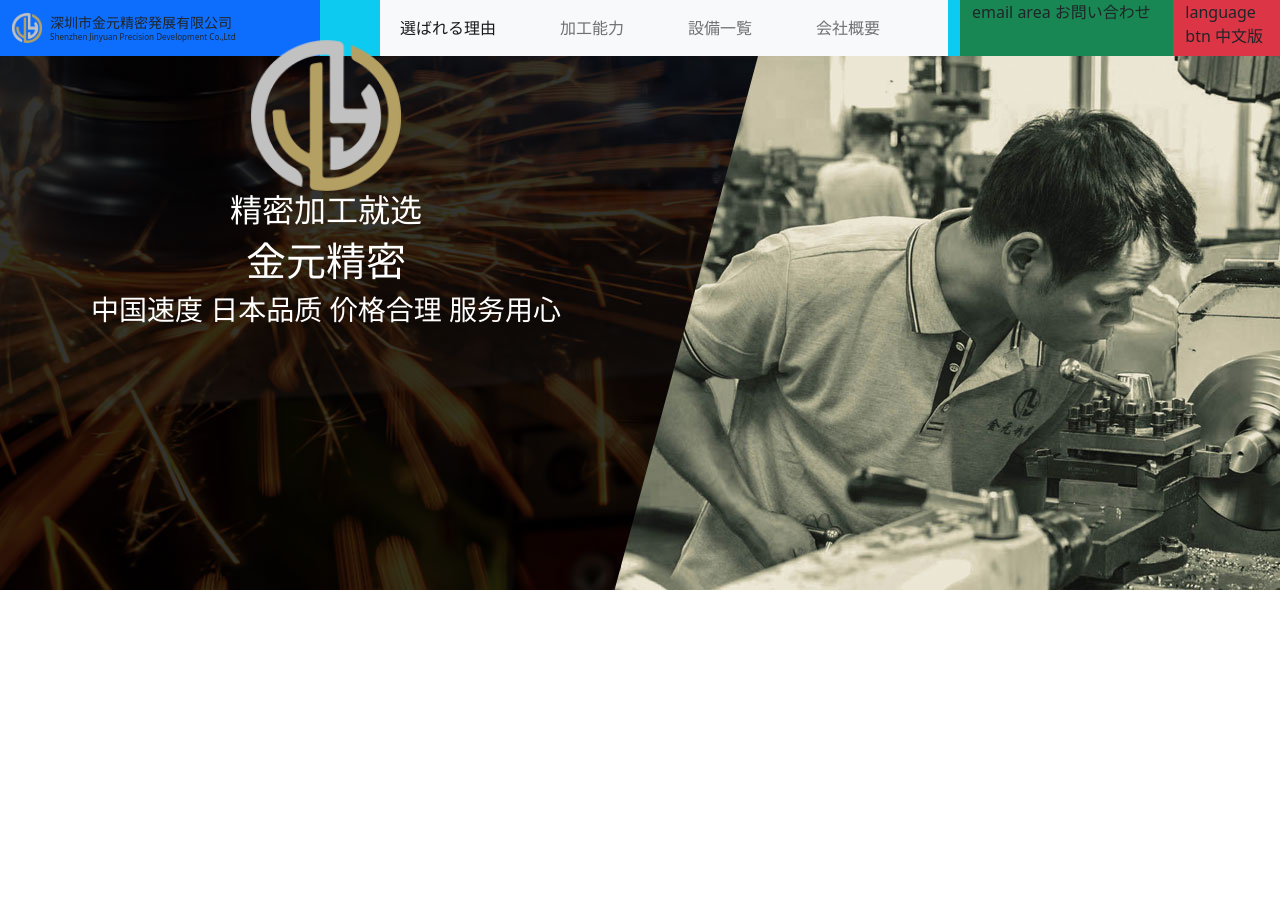
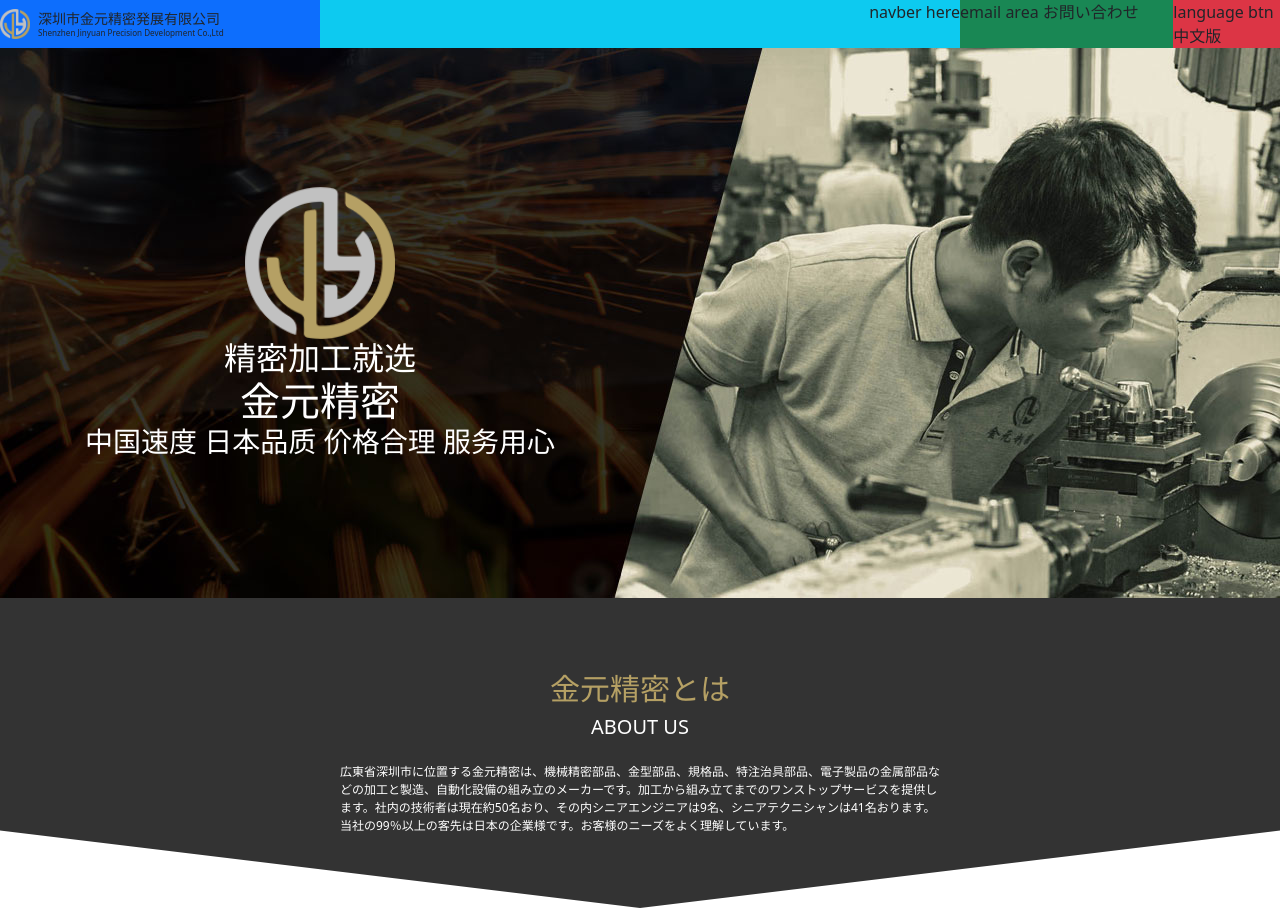
Before and after one commit to brtauhid/Shenzhen-Jinyuan-Precision-Exhibition-Co.-Ltd., a plain HTML site: page index.html in a window 1280 px wide. Before the commit the page ends 800 px from the top, so only its background shows below. Drawn offline with nearby package versions, Linux system fonts and the light colour scheme.

Commit message:
about section

```diff
--- a/index.html
+++ b/index.html
@@ -13,8 +13,8 @@
     <link rel="stylesheet" href="style.css" />
   </head>
   <body>
-    <div class="container-fluid">
-      <div class="row top-bar">
+    <div class="container-fluid top-bar">
+      <div class="row">
         <div class="col-md-3 d-flex bg-primary align-items-center">
           <div class="logo me-2">
             <img src="./img/logo.png" width="30px" alt="" />
@@ -25,7 +25,8 @@
           </div>
         </div>
         <div class="col-md-6 bg-info d-flex justify-content-end">
-          <nav class="navbar navbar-expand-lg bg-light">
+          navber here
+          <!-- <nav class="navbar navbar-expand-lg bg-light">
             <div class="container-fluid">
               <div class="collapse navbar-collapse" id="navbarNav">
                 <ul class="navbar-nav">
@@ -46,29 +47,46 @@
                 </ul>
               </div>
             </div>
-          </nav>
+          </nav> -->
         </div>
         <div class="col-md-2 bg-success">email area お問い合わせ</div>
         <div class="col-md-1 bg-danger">language btn 中文版</div>
       </div>
     </div>
 
-    <!-- Hero area starts here -->
-    <div class="container-fluid hch">
-      <div class="row">
-        <div class="hero-items">
+    <!-- Hero area -->
+    <section>
+      <div class="container-fluid">
+        <div class="row hch">
           <div
-            class="col-md-6 height-hero d-flex flex-column align-items-center"
+            class="col-md-6 offset-md-6 d-flex align-items-center justify-content-center flex-column"
           >
             <img src="./img/logo.png" width="150px" alt="" />
             <h2>精密加工就选</h2>
             <h1>金元精密</h1>
             <h3>中国速度 日本品质 价格合理 服务用心</h3>
           </div>
-          <div class="col-md-6"></div>
         </div>
       </div>
-    </div>
+    </section>
+    <!-- About Section -->
+
+    <section>
+      <div class="container-fluid">
+        <div class="row">
+          <div
+            class="col-md-12 d-flex align-items-center justify-content-center flex-column about-wrapper wrapper-bg"
+          >
+            <h1>金元精密とは</h1>
+            <h3 class="mt-2 mb-4">ABOUT US</h3>
+            <p>
+              広東省深圳市に位置する金元精密は、機械精密部品、金型部品、規格品、特注治具部品、電子製品の金属部品などの加工と製造、自動化設備の組み立のメーカーです。加工から組み立てまでのワンストップサービスを提供します。社内の技術者は現在約50名おり、その内シニアエンジニアは9名、シニアテクニシャンは41名おります。当社の99％以上の客先は日本の企業様です。お客様のニーズをよく理解しています。
+            </p>
+          </div>
+        </div>
+      </div>
+    </section>
+
     <script
       src="https://cdn.jsdelivr.net/npm/bootstrap@5.2.0-beta1/dist/js/bootstrap.bundle.min.js"
       integrity="sha384-pprn3073KE6tl6bjs2QrFaJGz5/SUsLqktiwsUTF55Jfv3qYSDhgCecCxMW52nD2"
--- a/style.css
+++ b/style.css
@@ -1,10 +1,11 @@
 * {
-  margin: 0;
-  padding: 0;
+  margin: 0 !important;
+  padding: 0 !important;
 }
 
 .top-bar {
-  height: 40px;
+  height: 50px;
+  margin-bottom: -2px !important;
 }
 
 .nav-email {
@@ -27,7 +28,6 @@
 }
 .hch {
   height: 550px;
-  background-color: aquamarine;
   background-image: url(./img/main-banner.jpg);
   background-position: center;
   background-size: cover;
@@ -36,9 +36,31 @@
 }
 
 .hero-items {
-  height: 550px;
+  display: flex;
+  flex-direction: column;
+  align-items: center;
+  justify-content: center;
+}
+.about-wrapper {
+  height: 310px;
+}
+.wrapper-bg {
+  background-color: #333333;
+  clip-path: polygon(0 0, 100% 0, 100% 75%, 50% 100%, 0 75%);
 }
 
-.height-hero {
-  height: 550px;
+.about-wrapper h1 {
+  color: #b5a064;
+  font-size: 30px;
 }
+
+.about-wrapper h3 {
+  font-size: 20px;
+  color: #fff;
+}
+
+.about-wrapper p {
+  max-width: 600px;
+  font-size: 12px;
+  color: #fff;
+}
```
